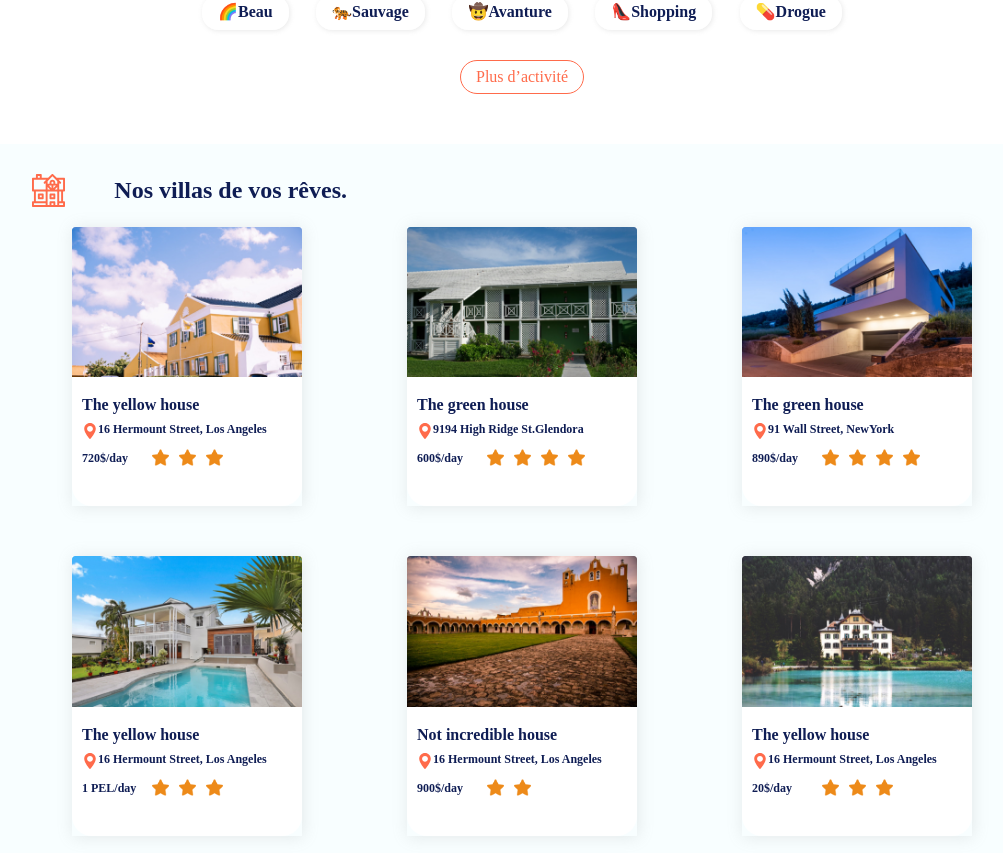
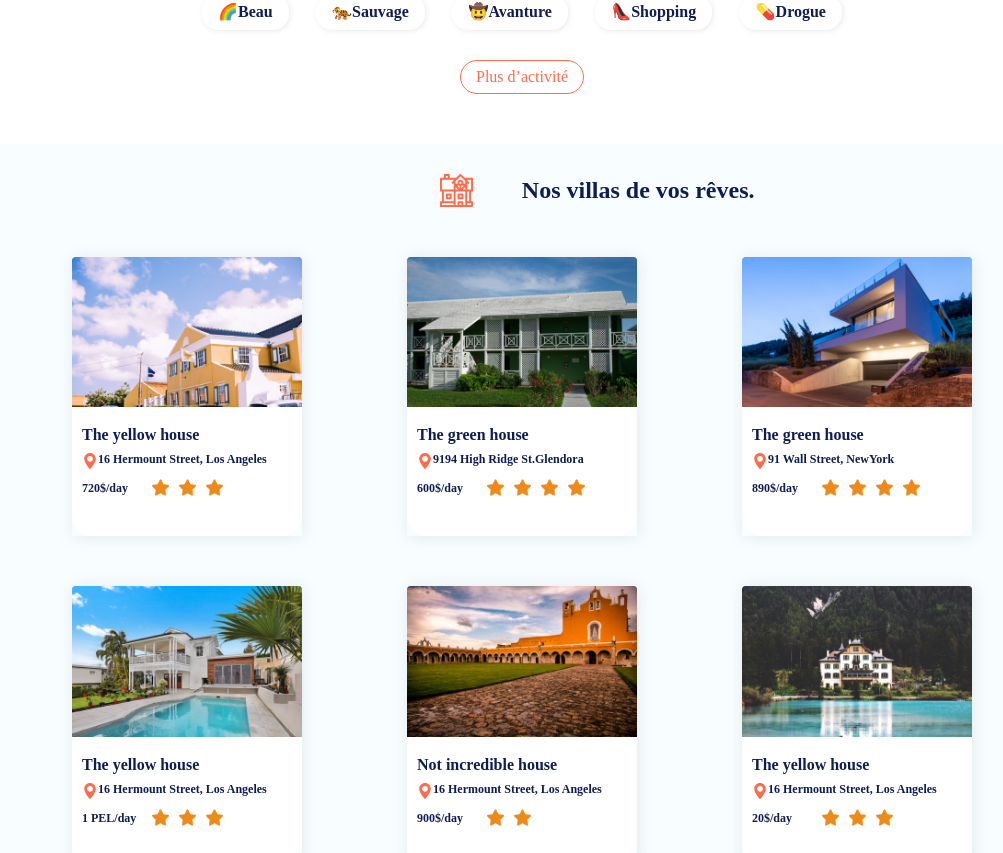
Before and after one commit to HuguesRomain/UI-Project-1, a React (Create React App) app: page / in a window 1280 px wide. Shown: the part 974-1827 px from the top of the page, without its empty margins (118-1121 px from the left). Built offline with nearby package versions, Linux system fonts and the light colour scheme.

Commit message:
fix search bar and margin left

```diff
--- a/src/Section3.jsx
+++ b/src/Section3.jsx
@@ -5,6 +5,9 @@ import { ContentSectionThree } from "./organisms/SectionThree/content-section-th
 import { color, font } from "./styles/const";
 
 const SectionThreeStyle = styled.div`
+  display: flex;
+  align-items: center;
+  flex-direction: column;
   background-color: ${color.light};
   padding: ${rem(30)} 0;
   font-family: ${font.fontFamily};
--- a/src/molecules/SectionFour/Critics.jsx
+++ b/src/molecules/SectionFour/Critics.jsx
@@ -15,7 +15,7 @@ const CriticsStyle = styled.div`
   margin: ${rem(10)};
   @media (max-width: ${device.iphoneX}) {
     display: ${props => (props.hidden === true ? "none" : "flex")};
-    margin: ${rem(20)};
+    margin: ${rem(20)} 0;
   }
 `;
 
--- a/src/organisms/SectionOne/right-part.jsx
+++ b/src/organisms/SectionOne/right-part.jsx
@@ -64,7 +64,7 @@ const SearchBar = styled.textarea`
     color: ${color.textInput};
   }
   @media (max-width: ${device.iphoneX}) {
-    margin: 0 0 ${rem(40)} 0;
+    margin: ${rem(40)} 0 ${rem(40)} 0;
   }
 `;
 
--- a/src/organisms/SectionThree/content-section-three.jsx
+++ b/src/organisms/SectionThree/content-section-three.jsx
@@ -25,6 +25,7 @@ const AllVilla = styled.div`
   flex-wrap: wrap;
   width: ${rem(900)};
   border-spacing: 5px 1rem;
+  padding: ${rem(30)} 0 0 0;
   @media (max-width: ${device.iphoneX}) {
     width: ${rem(320)};
   }
```
